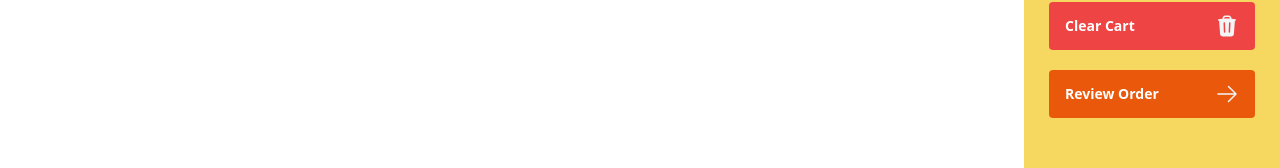
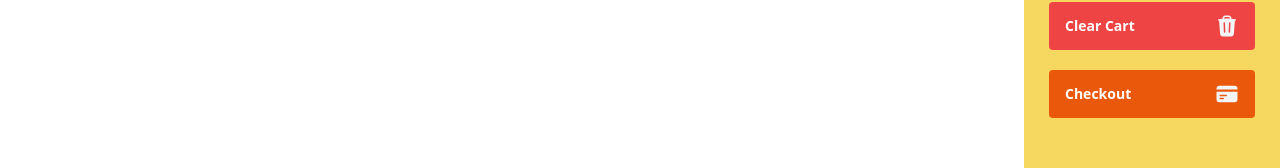
Before and after one commit to souravh093/amazon-simple, a React (Vite) app: page /orders in a window 1280 px wide. Shown: the part 378-546 px from the top of the page. Built offline with nearby package versions, Linux system fonts and the light colour scheme.

Commit message:
all router problem fix in this project

```diff
--- a/package.json
+++ b/package.json
@@ -14,6 +14,7 @@
     "@fortawesome/react-fontawesome": "^0.2.0",
     "@heroicons/react": "^2.0.17",
     "daisyui": "^2.51.5",
+    "firebase": "^9.19.1",
     "react": "^18.2.0",
     "react-dom": "^18.2.0",
     "react-router-dom": "^6.10.0"
--- a/src/components/Cart/Cart.jsx
+++ b/src/components/Cart/Cart.jsx
@@ -1,7 +1,7 @@
 import { ArrowRightIcon, TrashIcon } from '@heroicons/react/24/solid';
 import React from 'react';
 
-const Cart = ({cart, handlerClearCart}) => {
+const Cart = ({cart, handlerClearCart, children}) => {
 
     let totalPrice = 0;
     let totalShipping = 0;
@@ -27,10 +27,8 @@ const Cart = ({cart, handlerClearCart}) => {
                 <button>Clear Cart</button>
                 <TrashIcon className="h-6 w-6 text-gray-100" />
             </div>
-            <div className='bg-orange-600 rounded py-2 px-4 btn border-none flex justify-between  active cursor-pointer text-white'>
-                <button>Review Order</button>
-                <ArrowRightIcon className="h-6 w-6 text-gray-100" />
-            </div>
+            {children}
+
         </div>
     );
 };
--- /dev/null
+++ b/src/components/Checkout/Checkout.jsx
@@ -0,0 +1,11 @@
+import React from 'react';
+
+const Checkout = () => {
+    return (
+        <div>
+            Checkout your order page
+        </div>
+    );
+};
+
+export default Checkout;
--- a/src/components/Orders/Orders.jsx
+++ b/src/components/Orders/Orders.jsx
@@ -1,8 +1,9 @@
 import React, { useState } from "react";
 import Cart from "../Cart/Cart";
-import { useLoaderData } from "react-router-dom";
+import { Link, useLoaderData } from "react-router-dom";
 import Review from "../Review/Review";
 import { deleteShoppingCart, removeFromDb } from "../../utilities/fakedb";
+import { ArrowRightIcon, CreditCardIcon } from "@heroicons/react/24/solid";
 
 const Orders = () => {
   const savedCart = useLoaderData();
@@ -34,7 +35,14 @@ const Orders = () => {
       </div>
       {/* cart container */}
       <div className="col-span-1">
-        <Cart rt cart={cart} handlerClearCart={handlerClearCart}></Cart>
+        <Cart rt cart={cart} handlerClearCart={handlerClearCart}>
+            <Link to='/checkout'>
+              <div className='bg-orange-600 rounded py-2 px-4 btn border-none flex justify-between  active cursor-pointer text-white'>
+                  <button>Checkout</button>
+                  <CreditCardIcon className="h-6 w-6 text-gray-100" />
+              </div>
+            </Link>
+        </Cart>
       </div>
     </div>
   );
--- a/src/components/Shop/Shop.jsx
+++ b/src/components/Shop/Shop.jsx
@@ -2,6 +2,8 @@ import React, { useEffect, useState } from "react";
 import { addToDb, deleteShoppingCart, getShoppingCart } from "../../utilities/fakedb";
 import Cart from "../Cart/Cart";
 import Product from "../Product/Product";
+import { Link } from "react-router-dom";
+import { ArrowRightIcon } from "@heroicons/react/24/solid";
 
 const Shop = () => {
 
@@ -59,7 +61,14 @@ const Shop = () => {
       </div>
       {/* cart container */}
       <div className="col-span-1">
-        <Cart cart={cart} handlerClearCart={handlerClearCart}></Cart>
+        <Cart cart={cart} handlerClearCart={handlerClearCart}>
+            <Link to='/orders'>
+              <div className='bg-orange-600 rounded py-2 px-4 btn border-none flex justify-between  active cursor-pointer text-white'>
+                  <button>Review Order</button>
+                  <ArrowRightIcon className="h-6 w-6 text-gray-100" />
+              </div>
+            </Link>
+        </Cart>
       </div>
     </div>
   );
--- a/src/main.jsx
+++ b/src/main.jsx
@@ -1,6 +1,5 @@
 import React from 'react'
 import ReactDOM from 'react-dom/client'
-import App from './App'
 import './index.css'
 import {
   createBrowserRouter,
@@ -13,6 +12,7 @@ import Inventory from './components/Inventory/Inventory';
 import Login from './components/Login/Login';
 import Error from './components/Error/Error';
 import cartProductsLoader from './Loaders/cartProductsLoader';
+import Checkout from './components/Checkout/Checkout';
 
 
 const router = createBrowserRouter([
@@ -39,6 +39,10 @@ const router = createBrowserRouter([
         element: <Login />
       },
       {
+        path: '/checkout',
+        element: <Checkout />
+      },
+      {
         path: '*',
         element: <Error />
       }
```
Also changed, not shown: 1 other file (tests, documents, lock files or other folders).
